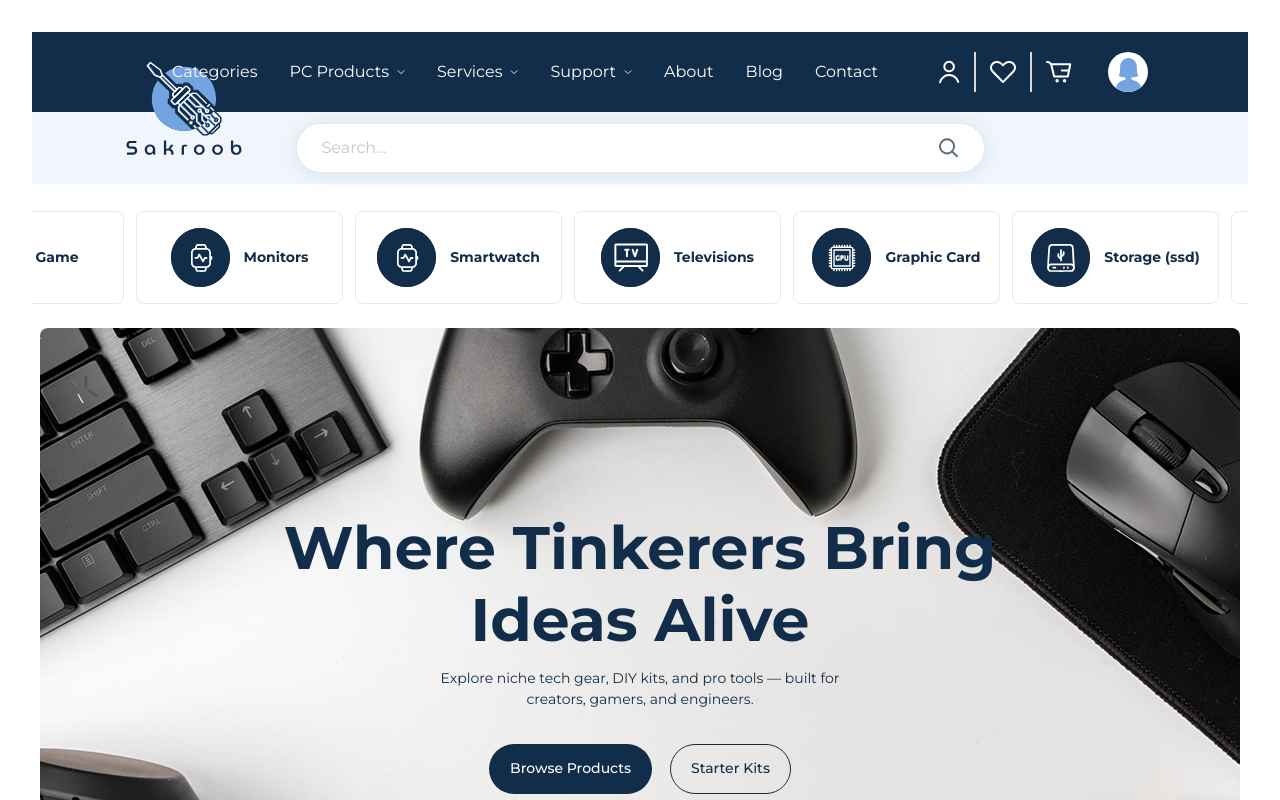
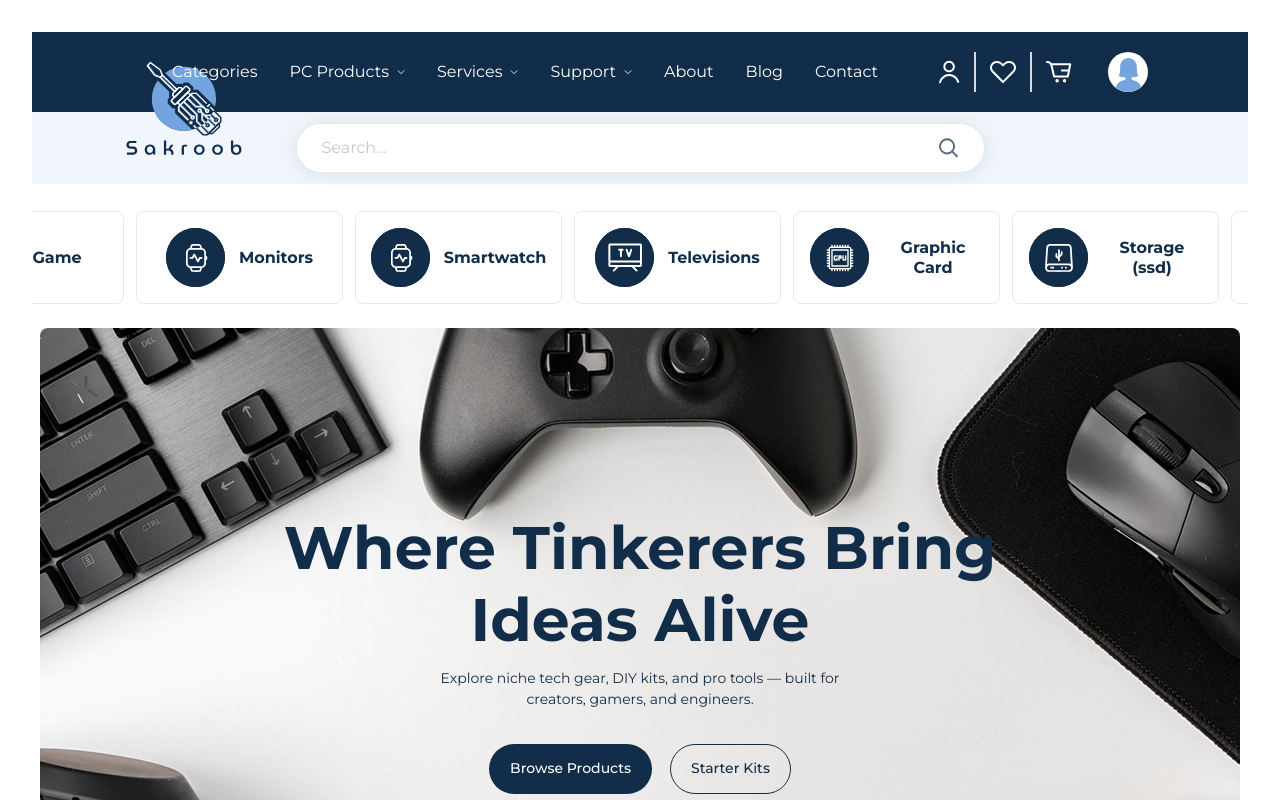
Before and after one commit to amansiwach868/starting-Sakroob-page, a React (Vite) app: page /home in a window 1280 px wide. Shown: the top 800 px of the page. Built offline with nearby package versions, Linux system fonts and the light colour scheme; sample sign-in values are in the browser's storage.

Commit message:
marquee font matched

```diff
--- a/src/components/MarqeePage.jsx
+++ b/src/components/MarqeePage.jsx
@@ -6,18 +6,18 @@ import { Game, Graphic, Monitors, Smartwatch, Storage, Television } from '../uti
 const MarqeePage = () => {
     return (
         <Marquee className='sm:pt-[27px] pb-6 pt-[21px]'>
-            <MarqeeCards headingClass={'md:text-md  sm:text-[14px] text-[12px] leading-[120%] font-bold text-[#112D49]'} heading={'Storage (ssd)'} children={<Storage />} />
-            <MarqeeCards headingClass={'md:text-md  sm:text-[14px] text-[12px] leading-[120%] font-bold text-[#112D49]'} heading={'Game'} children={<Game />} />
-            <MarqeeCards headingClass={'md:text-md  sm:text-[14px] text-[12px] leading-[120%] font-bold text-[#112D49]'} heading={'Monitors'} children={<Monitors />} />
-            <MarqeeCards headingClass={'md:text-md  sm:text-[14px] text-[12px] leading-[120%] font-bold text-[#112D49]'} heading={'Smartwatch'} children={<Smartwatch />} />
-            <MarqeeCards headingClass={'md:text-md  sm:text-[14px] text-[12px] leading-[120%] font-bold text-[#112D49]'} heading={'Televisions'} children={<Television />} />
-            <MarqeeCards headingClass={'md:text-md  sm:text-[14px] text-[12px] leading-[120%] font-bold text-[#112D49]'} heading={'Graphic Card'} children={<Graphic />} />
-            <MarqeeCards headingClass={'md:text-md  sm:text-[14px] text-[12px] leading-[120%] font-bold text-[#112D49]'} heading={'Storage (ssd)'} children={<Storage />} />
-            <MarqeeCards headingClass={'md:text-md  sm:text-[14px] text-[12px] leading-[120%] font-bold text-[#112D49]'} heading={'Game'} children={<Game />} />
-            <MarqeeCards headingClass={'md:text-md  sm:text-[14px] text-[12px] leading-[120%] font-bold text-[#112D49]'} heading={'Monitors'} children={<Monitors />} />
-            <MarqeeCards headingClass={'md:text-md  sm:text-[14px] text-[12px] leading-[120%] font-bold text-[#112D49]'} heading={'Smartwatch'} children={<Smartwatch />} />
-            <MarqeeCards headingClass={'md:text-md  sm:text-[14px] text-[12px] leading-[120%] font-bold text-[#112D49]'} heading={'Televisions'} children={<Television />} />
-            <MarqeeCards headingClass={'md:text-md  sm:text-[14px] text-[12px] leading-[120%] font-bold text-[#112D49]'} heading={'Graphic Card'} children={<Graphic />} />
+            <MarqeeCards headingClass={'md:text-base sm:text-[14px] text-[12px] leading-[120%] font-bold text-[#112D49]'} heading={'Storage (ssd)'} children={<Storage />} />
+            <MarqeeCards headingClass={'md:text-base sm:text-[14px] text-[12px] leading-[120%] font-bold text-[#112D49]'} heading={'Game'} children={<Game />} />
+            <MarqeeCards headingClass={'md:text-base sm:text-[14px] text-[12px] leading-[120%] font-bold text-[#112D49]'} heading={'Monitors'} children={<Monitors />} />
+            <MarqeeCards headingClass={'md:text-base sm:text-[14px] text-[12px] leading-[120%] font-bold text-[#112D49]'} heading={'Smartwatch'} children={<Smartwatch />} />
+            <MarqeeCards headingClass={'md:text-base sm:text-[14px] text-[12px] leading-[120%] font-bold text-[#112D49]'} heading={'Televisions'} children={<Television />} />
+            <MarqeeCards headingClass={'md:text-base sm:text-[14px] text-[12px] leading-[120%] font-bold text-[#112D49]'} heading={'Graphic Card'} children={<Graphic />} />
+            <MarqeeCards headingClass={'md:text-base sm:text-[14px] text-[12px] leading-[120%] font-bold text-[#112D49]'} heading={'Storage (ssd)'} children={<Storage />} />
+            <MarqeeCards headingClass={'md:text-base sm:text-[14px] text-[12px] leading-[120%] font-bold text-[#112D49]'} heading={'Game'} children={<Game />} />
+            <MarqeeCards headingClass={'md:text-base sm:text-[14px] text-[12px] leading-[120%] font-bold text-[#112D49]'} heading={'Monitors'} children={<Monitors />} />
+            <MarqeeCards headingClass={'md:text-base sm:text-[14px] text-[12px] leading-[120%] font-bold text-[#112D49]'} heading={'Smartwatch'} children={<Smartwatch />} />
+            <MarqeeCards headingClass={'md:text-base sm:text-[14px] text-[12px] leading-[120%] font-bold text-[#112D49]'} heading={'Televisions'} children={<Television />} />
+            <MarqeeCards headingClass={'md:text-base sm:text-[14px] text-[12px] leading-[120%] font-bold text-[#112D49]'} heading={'Graphic Card'} children={<Graphic />} />
         </Marquee>
     )
 }
```
